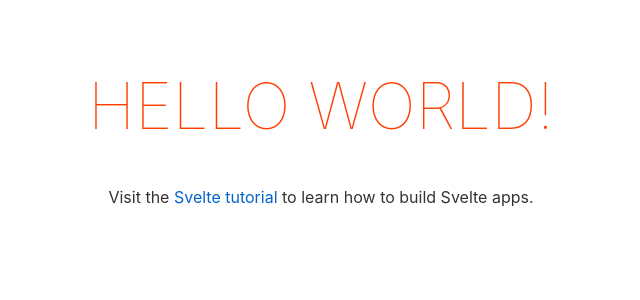
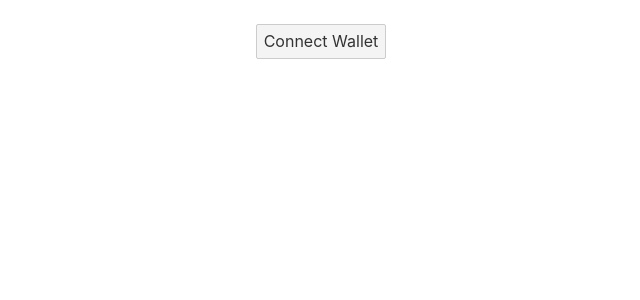
Before and after one commit to cb0806151/reach-svelte-test, a Svelte app: page / in a window 1280 px wide. Shown: the top 300 px of the page, without its empty margins (319-959 px from the left). Built offline with nearby package versions, Linux system fonts and the light colour scheme.

Commit message:
establish foundations for tutorial

```diff
--- a/package.json
+++ b/package.json
@@ -14,5 +14,8 @@
   "scripts": {
     "build": "cross-env NODE_ENV=production webpack",
     "dev": "webpack serve --content-base public"
+  },
+  "dependencies": {
+    "@reach-sh/stdlib": "^0.1.2-rc.36"
   }
 }
--- a/src/App.svelte
+++ b/src/App.svelte
@@ -1,10 +1,29 @@
 <script>
-	export let name;
+	import * as reach from '@reach-sh/stdlib/ETH.d.ts';
+
+	let account;
+	let balance;
+
+	const connectWallet = async () => {
+		await getAccount();
+		await getBalance();
+	}
+
+	const getAccount = async () => {
+		account = await reach.getDefaultAccount();
+		console.log(account);
+	}
+
+	const getBalance = async () => {
+		balance = reach.formatCurrency(await reach.balanceOf(account), 4);
+		console.log(balance);
+	}
 </script>
 
 <main>
-	<h1>Hello {name}!</h1>
-	<p>Visit the <a href="https://svelte.dev/tutorial">Svelte tutorial</a> to learn how to build Svelte apps.</p>
+	<div>
+		<button on:click={connectWallet}>Connect Wallet</button>
+	</div>
 </main>
 
 <style>
@@ -15,13 +34,6 @@
 		margin: 0 auto;
 	}
 
-	h1 {
-		color: #ff3e00;
-		text-transform: uppercase;
-		font-size: 4em;
-		font-weight: 100;
-	}
-
 	@media (min-width: 640px) {
 		main {
 			max-width: none;
```
